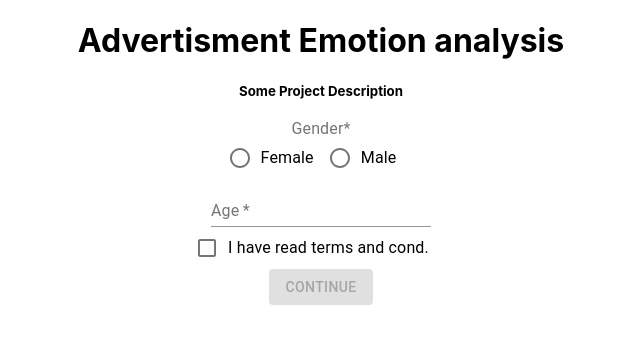
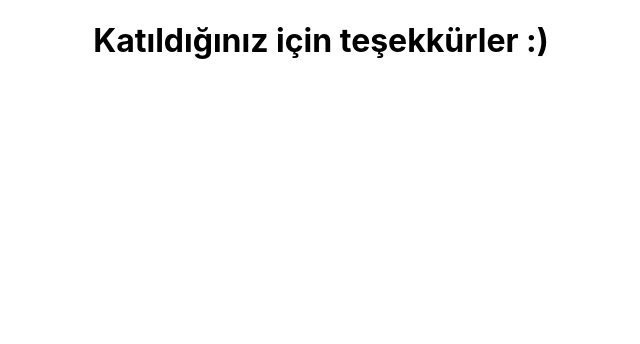
Before and after one commit to erensargin/webcamdata, a React (Create React App) app: page /end in a window 1280 px wide. Shown: the top 344 px of the page, without its empty margins (319-959 px from the left). Built offline with nearby package versions, Linux system fonts and the light colour scheme.

Commit message:
bitiş sayfası eklendi

```diff
--- a/src/App.js
+++ b/src/App.js
@@ -4,6 +4,7 @@ import Web from "./Web";
 import { BrowserRouter as Router, Switch, Route } from "react-router-dom";
 import Welcome from "./Welcome";
 import Survey from "./Survey";
+import End from "./End";
 
 function App() {
   return (
@@ -17,7 +18,9 @@ function App() {
           <Route path="/survey">
             <Survey />
           </Route>
-
+          <Route path="/end">
+            <End />
+          </Route>
           <Route path="/">
             <Welcome />
           </Route>
--- /dev/null
+++ b/src/End.js
@@ -0,0 +1,13 @@
+import React from "react";
+import { useEffect } from "react";
+import { useHistory } from "react-router";
+
+function End() {
+  return (
+    <div>
+      <h1>Katıldığınız için teşekkürler :)</h1>
+    </div>
+  );
+}
+
+export default End;
--- a/src/Web.js
+++ b/src/Web.js
@@ -240,6 +240,7 @@ function Web() {
     <div>
       <div style={{ float: "right", margin: "50px" }}>
         {!age ? history.replace("/") : <p></p>}
+        {counter == 12 ? history.push("/end") : <div></div>}
         <Webcam audio={true} ref={webcamRef} width={300} />
         <div style={{ marginTop: "20px" }}>
           {capturing ? (
```
